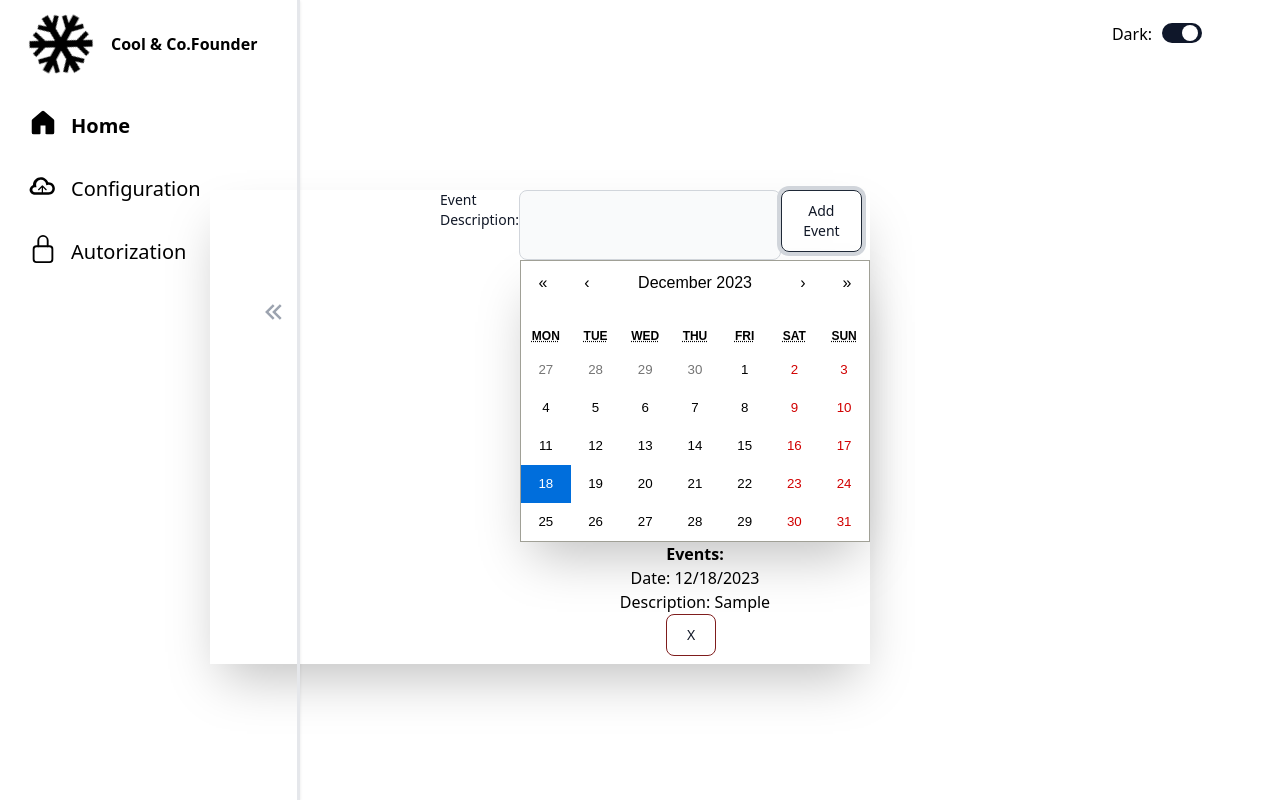
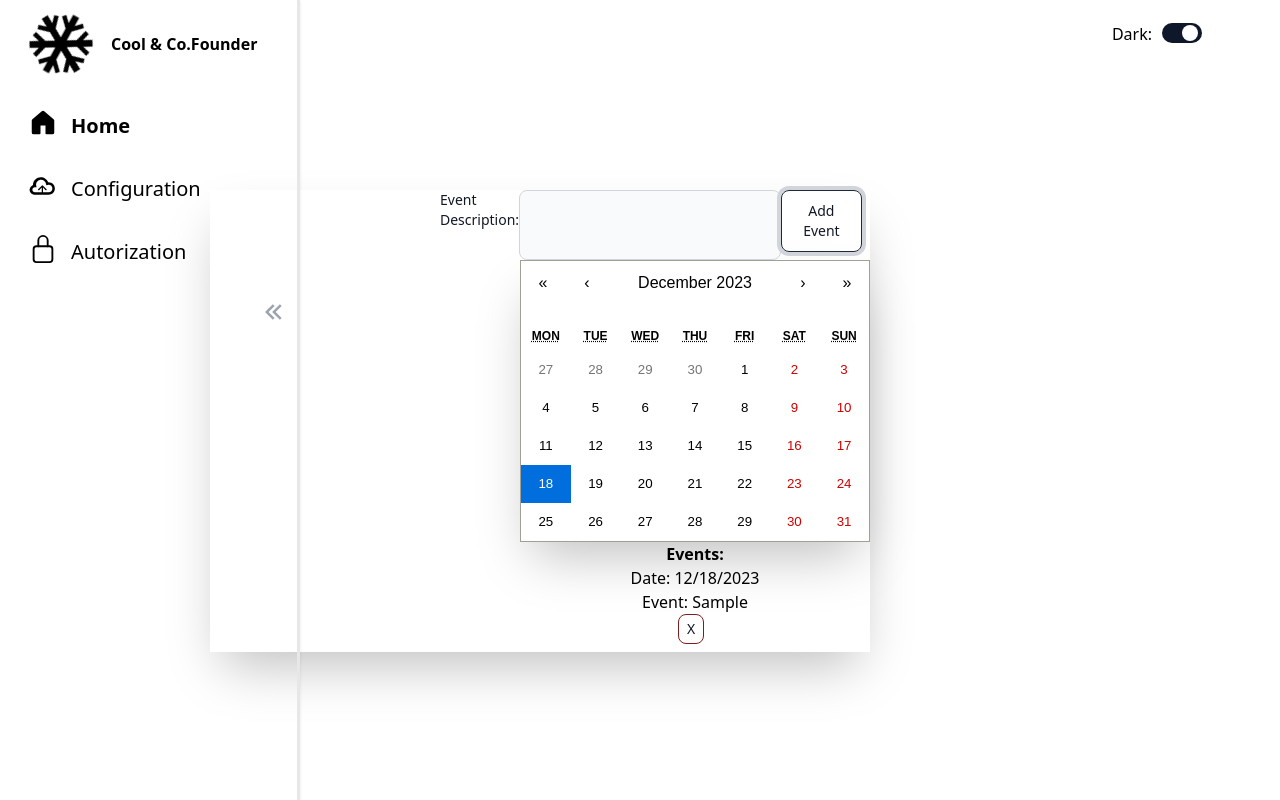
Before and after one commit to bikram-Auto/3rdvrect, a React (Vite) app: page / in a window 1280 px wide. Both pictures are taken after typing "Sample" into the empty fields and a click on the button "Add Event". Built offline with nearby package versions, Linux system fonts and the light colour scheme.

Commit message:
add new simple calendere

```diff
--- a/src/component/Calendar.tsx
+++ b/src/component/Calendar.tsx
@@ -31,9 +31,6 @@ const CalendarItem: React.FC = () => {
             setCalDate(value[0]);
         }
     };
-
-
-
 
     const onEventDescriptionChange = (event: ChangeEvent<HTMLInputElement>) => {
         setEventDescription(event.target.value);
@@ -81,9 +78,9 @@ const CalendarItem: React.FC = () => {
                     {events.map((event) => (
                         <div key={event.id}>
                             <p>Date: {event.date.toLocaleDateString()}</p>
-                            <p>Description: {event.description}</p>
+                            <p>Event: {event.description}</p>
                             <button type='button'
-                            className="text-gray-900 hover:text-white border border-red-900 hover:bg-red-500 focus:ring-4 focus:outline-none focus:ring-gray-300 font-medium rounded-lg text-sm px-5 py-2.5 text-center me-2 mb-2 dark:border-gray-600 dark:text-gray-400 dark:hover:text-white dark:hover:bg-gray-600 dark:focus:ring-gray-800"
+                            className="text-gray-900 hover:text-white border border-red-900 hover:bg-red-500 focus:ring-4 focus:outline-none focus:ring-gray-300 font-medium rounded-lg text-sm px-2 py-1 text-center me-2 mb-2 dark:border-gray-600 dark:text-gray-400 dark:hover:text-white dark:hover:bg-gray-600 dark:focus:ring-gray-800"
                             onClick={() => deleteEvent(event.id)}>X
                             </button>
                         </div>
--- /dev/null
+++ b/src/component/Calender2.tsx
@@ -0,0 +1,32 @@
+import React, { useState } from 'react'
+import Calendar from 'react-calendar';
+
+type Props = {}
+
+export default function Calender2({}: Props) {
+
+    const [date, setDate] = useState(new Date());
+
+    const onChange = (date:any) => {
+        setDate(date);
+    };
+
+  return (
+    <div>
+        <div>
+            <Calendar onChange={onChange} value={date} />
+        </div>
+        <div>
+            <Events/>
+        </div>
+    </div>
+  )
+}
+
+function Events(){
+    return(
+        <div>
+            hello
+        </div>
+    )
+}
```
